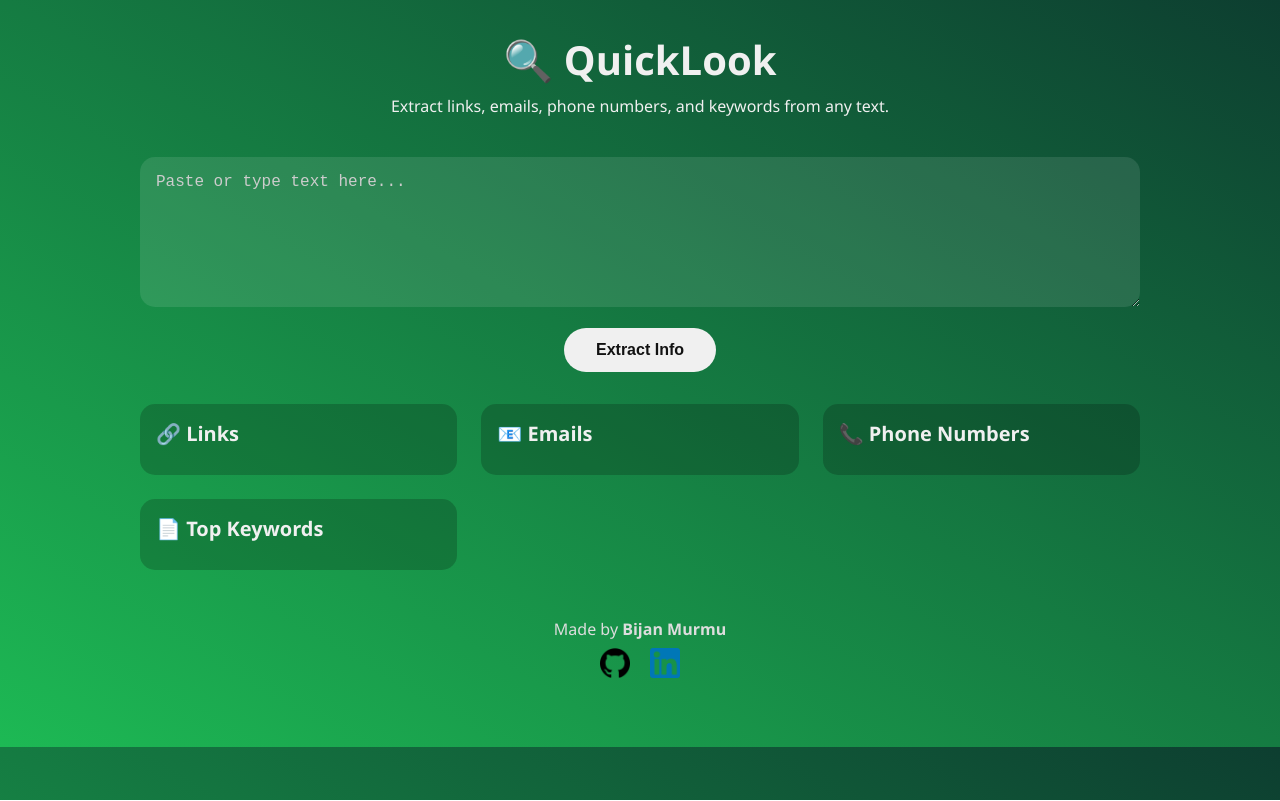
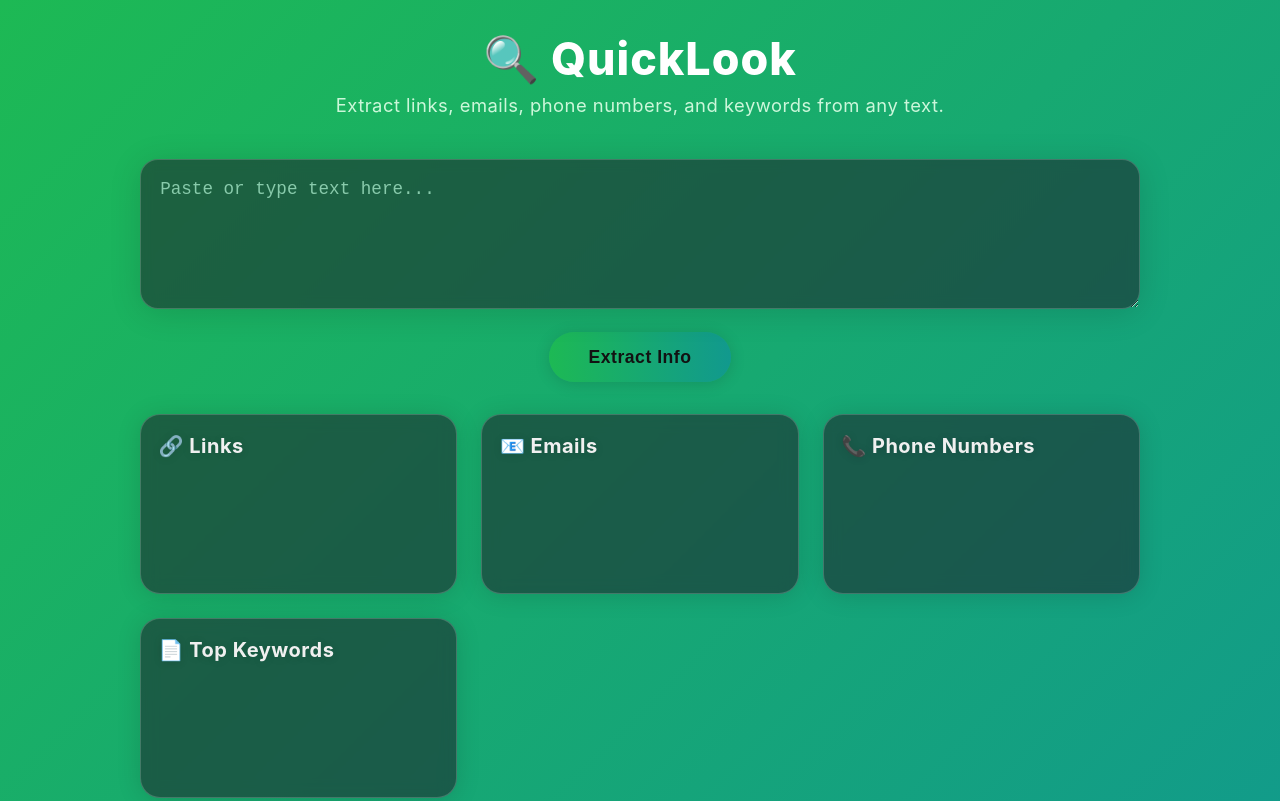
Before and after one commit to bijanmurmu/quicklook, a plain HTML site: page index.html in a window 1280 px wide. Shown: the top 801 px of the page. Drawn offline with Linux system fonts and the light colour scheme.

Commit message:
css update

```diff
--- a/index.html
+++ b/index.html
@@ -39,7 +39,7 @@
   <footer>
     <p>Made by <strong>Bijan Murmu</strong></p>
     <div class="social">
-      <a href="https://github.com/BijanMurmu" target="_blank" title="GitHub">
+      <a href="https://github.com/bijanmurmu/quicklook" target="_blank" title="GitHub">
         <img src="assets/github.png" alt="GitHub logo" />
       </a>
       <a href="https://linkedin.com/in/bijanmurmu" target="_blank" title="LinkedIn">
--- a/style.css
+++ b/style.css
@@ -3,6 +3,10 @@
   --dark: #121212;
   --light: #f0f0f0;
   --gray: #2a2a2a;
+  --glass-bg: rgba(30, 30, 40, 0.55);
+  --glass-border: rgba(255,255,255,0.18);
+  --accent: #38ef7d;
+  --accent2: #11998e;
 }
 
 * {
@@ -12,10 +16,11 @@
 }
 
 body {
-  font-family: 'Segoe UI', sans-serif;
-  background: linear-gradient(to right top, #1db954, #0d3e30);
+  font-family: 'Inter', 'Segoe UI', Arial, sans-serif;
+  background: linear-gradient(135deg, #1db954 0%, #11998e 100%);
   color: var(--light);
   padding: 2rem 1rem;
+  min-height: 100vh;
   overflow-x: hidden;
 }
 
@@ -27,65 +32,105 @@ body {
 header {
   text-align: center;
   margin-bottom: 1.5rem;
+  letter-spacing: 0.5px;
 }
 
 h1 {
-  font-size: 2.5rem;
+  font-size: 2.8rem;
   margin-bottom: 0.5rem;
+  font-weight: 800;
+  color: #fff;
+  letter-spacing: 1px;
+}
+
+header p {
+  font-size: 1.15rem;
+  color: #e0ffe7;
+  opacity: 0.9;
 }
 
 textarea {
   width: 100%;
   height: 150px;
-  padding: 1rem;
-  margin: 1rem 0;
-  font-size: 1rem;
+  padding: 1.2rem;
+  margin: 1.2rem 0;
+  font-size: 1.1rem;
   border: none;
-  border-radius: 15px;
-  background-color: rgba(255, 255, 255, 0.1);
+  border-radius: 18px;
+  background: var(--glass-bg);
   color: var(--light);
+  box-shadow: 0 4px 32px 0 #0002;
+  backdrop-filter: blur(6px);
+  border: 1.5px solid var(--glass-border);
+  transition: box-shadow 0.2s;
+  resize: vertical;
+}
+
+textarea:focus {
+  outline: 2px solid var(--green);
+  box-shadow: 0 6px 32px 0 #0003;
 }
 
 textarea::placeholder {
-  color: #ccc;
+  color: #b7f7d8;
+  opacity: 0.7;
 }
 
 button {
-  background: var(--light);
+  background: linear-gradient(90deg, var(--green), var(--accent2));
   color: var(--dark);
   border: none;
-  font-size: 1rem;
-  padding: 0.8rem 2rem;
+  font-size: 1.1rem;
+  padding: 0.9rem 2.5rem;
   border-radius: 30px;
   cursor: pointer;
   margin-bottom: 2rem;
-  display: block;
   margin-left: auto;
   margin-right: auto;
   font-weight: bold;
-  transition: 0.3s;
+  box-shadow: 0 2px 16px 0 #0002;
+  transition: transform 0.15s, box-shadow 0.15s, background 0.3s;
+  display: block;
+  letter-spacing: 0.5px;
 }
 
-/* button:hover {
-  background: #ffffffcc;
+/* button:hover, button:focus {
+  background: linear-gradient(90deg, #38ef7d, #43e97b 99%);
+  transform: translateY(-2px) scale(1.04);
+  box-shadow: 0 6px 32px 0 #0003;
 } */
 
 .output {
   display: grid;
   grid-template-columns: repeat(auto-fit, minmax(260px, 1fr));
   gap: 1.5rem;
+  margin-top: 1rem;
 }
 
 section {
-  padding: 1rem;
-  border-radius: 15px;
-  background-color: rgba(0, 0, 0, 0.2);
+  padding: 1.2rem 1rem 1.2rem 1.1rem;
+  border-radius: 20px;
+  background: var(--glass-bg);
+  border: 1.5px solid var(--glass-border);
+  box-shadow: 0 2px 24px 0 #0002;
+  backdrop-filter: blur(8px);
+  transition: box-shadow 0.2s, border 0.2s;
+  min-height: 180px;
+  animation: fadeInUp 0.7s cubic-bezier(.23,1.01,.32,1) both;
+}
+
+@keyframes fadeInUp {
+  from { opacity: 0; transform: translateY(30px); }
+  to { opacity: 1; transform: translateY(0); }
 }
 
 h2 {
   margin-bottom: 0.75rem;
   font-size: 1.25rem;
   color: var(--light);
+  font-weight: 700;
+  letter-spacing: 0.5px;
+  text-shadow: 0 1px 8px #0002;
 }
 
 ul {
@@ -94,14 +139,27 @@ ul {
 }
 
 li {
-  background: rgba(255, 255, 255, 0.1);
+  background: rgba(255, 255, 255, 0.08);
   margin-bottom: 0.5rem;
-  padding: 0.6rem 0.75rem;
-  border-radius: 12px;
+  padding: 0.7rem 0.9rem;
+  border-radius: 14px;
   word-break: break-word;
   display: flex;
   flex-direction: column;
   gap: 0.4rem;
+  box-shadow: 0 1px 8px #0001;
+  transition: background 0.2s, transform 0.15s;
+  animation: popIn 0.5s cubic-bezier(.23,1.01,.32,1) both;
+}
+
+@keyframes popIn {
+  from { opacity: 0; transform: scale(0.95); }
+  to { opacity: 1; transform: scale(1); }
+}
+
+li:hover {
+  background: rgba(56, 239, 125, 0.13);
+  transform: scale(1.025);
 }
 
 .copy-btn {
@@ -111,42 +169,53 @@ li {
   align-self: flex-end;
   padding: 0;
   margin: 0;
+  transition: transform 0.15s;
 }
 
 .copy-btn img {
-  width: 20px;
-  height: 20px;
-  filter: brightness(100%);
+  width: 22px;
+  height: 22px;
+  filter: brightness(100%) drop-shadow(0 1px 2px #0003);
+  transition: filter 0.2s, transform 0.15s;
+}
+
+.copy-btn:hover img {
+  filter: brightness(150%) drop-shadow(0 2px 6px #38ef7d88);
+  transform: scale(1.15) rotate(-8deg);
 }
 
 footer {
   margin-top: 3rem;
   text-align: center;
-  color: #ddd;
+  color: #e0ffe7;
   padding-bottom: 2rem;
+  font-size: 1.05rem;
+  letter-spacing: 0.2px;
+  opacity: 0.92;
 }
 
 footer .social {
-  margin-top: 0.5rem;
+  margin-top: 0.7rem;
   display: flex;
   justify-content: center;
-  gap: 20px;
+  gap: 24px;
 }
 
 footer .social a {
   display: inline-block;
+  transition: transform 0.2s;
 }
 
 footer .social img {
-  width: 30px;
-  height: 30px;
-  filter: brightness(100%);
+  width: 32px;
+  height: 32px;
+  filter: brightness(100%) drop-shadow(0 1px 4px #0002);
   transition: 0.3s;
 }
 
 footer .social img:hover {
-  transform: scale(1.1);
-  filter: brightness(120%);
+  transform: scale(1.13) rotate(-6deg);
+  filter: brightness(120%) drop-shadow(0 2px 8px #38ef7d88);
 }
 
 html, body {
@@ -163,6 +232,11 @@ html, body {
     grid-template-columns: 1fr;
   }
 
+  section {
+    min-height: 120px;
+    padding: 1rem 0.7rem;
+  }
+
   footer .social img {
     width: 26px;
     height: 26px;
```
Also changed, not shown: README.md, script.js (line endings or trailing spaces).
